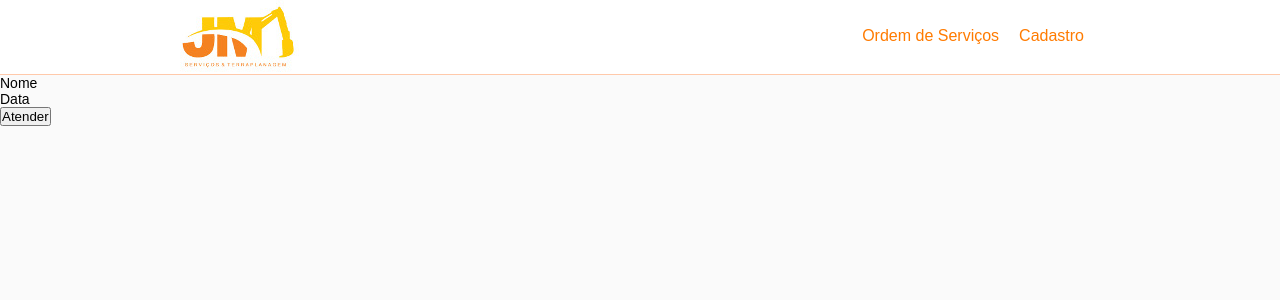
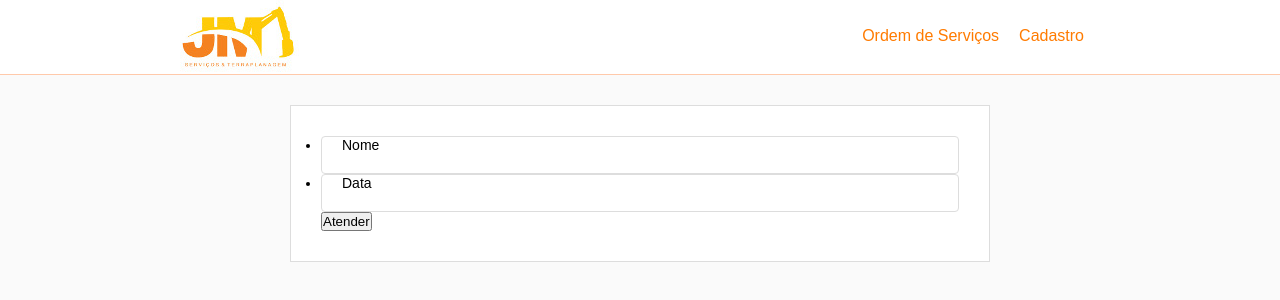
Before and after one commit to gissandrogama/jmfront, a React (Create React App) app: page / in a window 1280 px wide. Shown: the top 300 px of the page. Built offline with nearby package versions, Linux system fonts and the light colour scheme.

Commit message:
Lista ordens

```diff
--- /dev/null
+++ b/src/pages/Ordem.css
@@ -0,0 +1,23 @@
+#lista-ordem {
+    width: 100%;
+    max-width: 700px;
+    margin: 30px auto 0;
+    padding: 30px;
+    background: #fff;
+    border: 1px solid #ddd;
+
+    display: flex;
+    flex-direction: column;
+}
+
+#list-ordem ul {
+
+}
+
+#lista-ordem li {
+    height: 38px;
+    border-radius: 4px;
+    border: 1px solid #ddd;
+    padding: 0 20px;
+    font-size: 14px;
+}
--- a/src/pages/Ordems.js
+++ b/src/pages/Ordems.js
@@ -1,4 +1,6 @@
 import React, { Component } from 'react'
+
+import './Ordem.css'
 
 class Ordems extends Component {
     render(){
```
